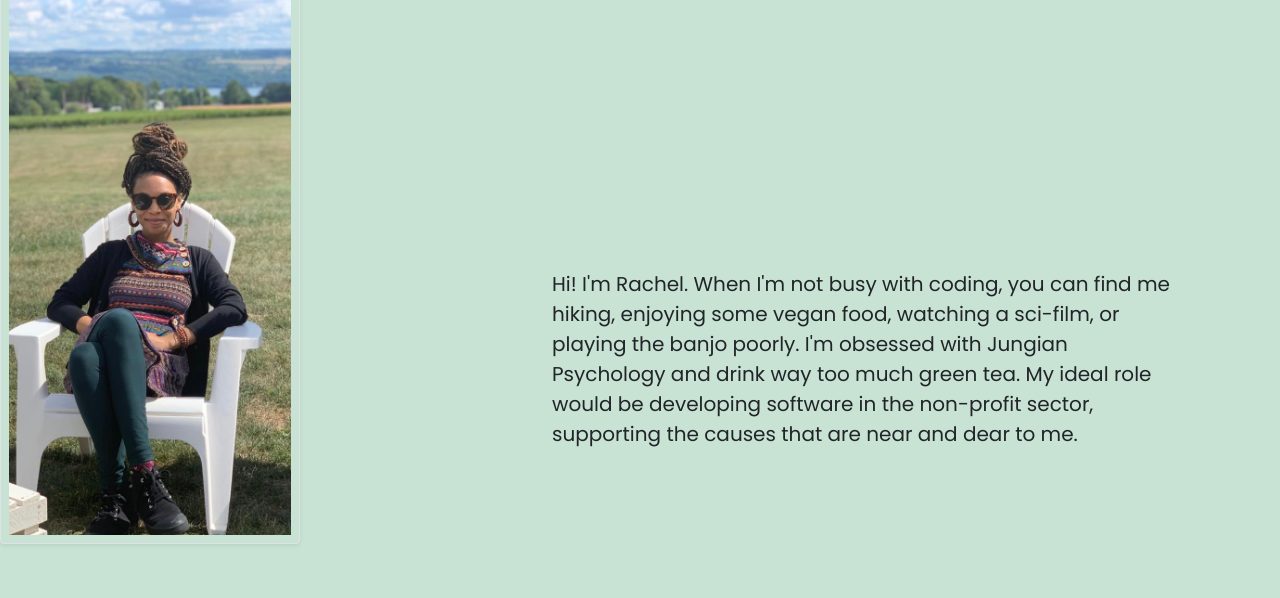
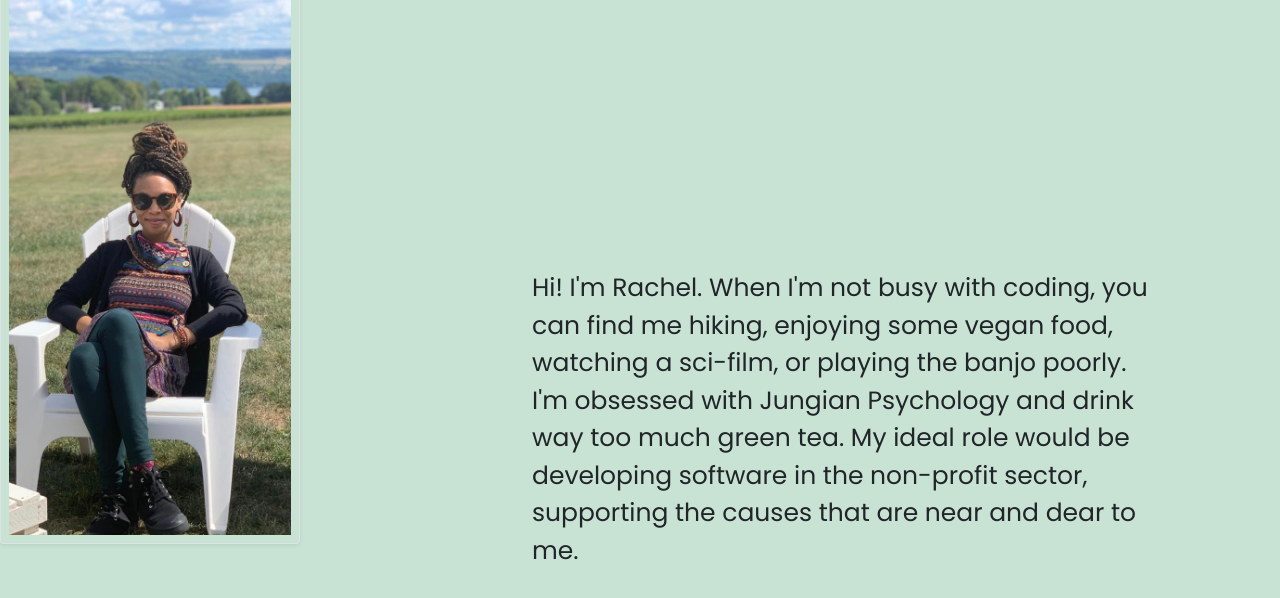
Before and after one commit to RachelBernard/portfolio_project, a plain HTML site: page about.html in a window 1280 px wide. Shown: the part 194-792 px from the top of the page. Drawn offline with nearby package versions, Linux system fonts and the light colour scheme.

Commit message:
Update styles.css
moving bio

```diff
--- a/styles/styles.css
+++ b/styles/styles.css
@@ -76,6 +76,6 @@ p {
 .bio {
   position: relative;
   top: 300px;
-  right: 100px;
-  font-size: 20px;
+  right: 120px;
+  font-size: 25px;
 }
```
